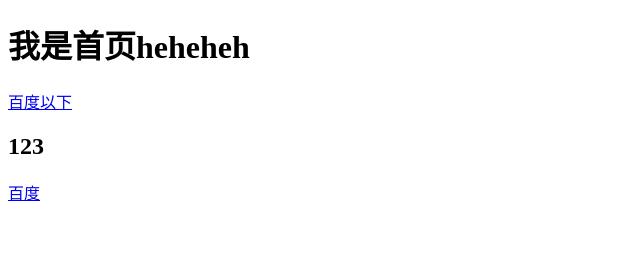
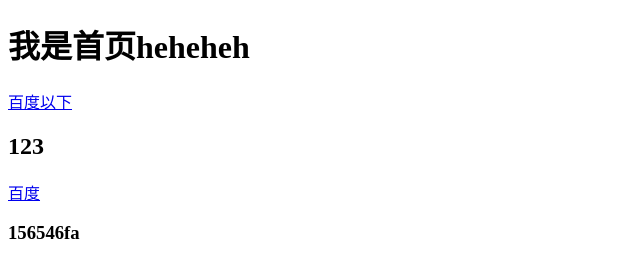
Before and after one commit to xionghuayang/git-demo, a plain HTML site: page index.html in a window 1280 px wide. Shown: the whole page, without its empty margins (0-640 px from the left). Drawn offline with Linux system fonts and the light colour scheme.

Commit message:
A修改08

```diff
--- a/index.html
+++ b/index.html
@@ -11,5 +11,6 @@
     <a href="http://www.baidu.com">百度以下</a>
     <h2> 123</h2>
     <a href="http://www.baidu.com">百度</a>
+    <h3>156546fa</h3>
 </body>
 </html>
```
